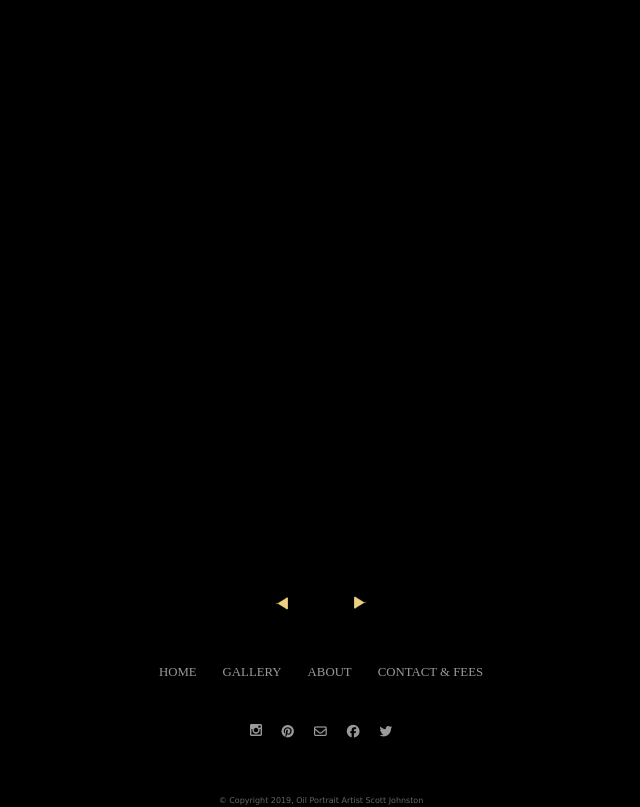
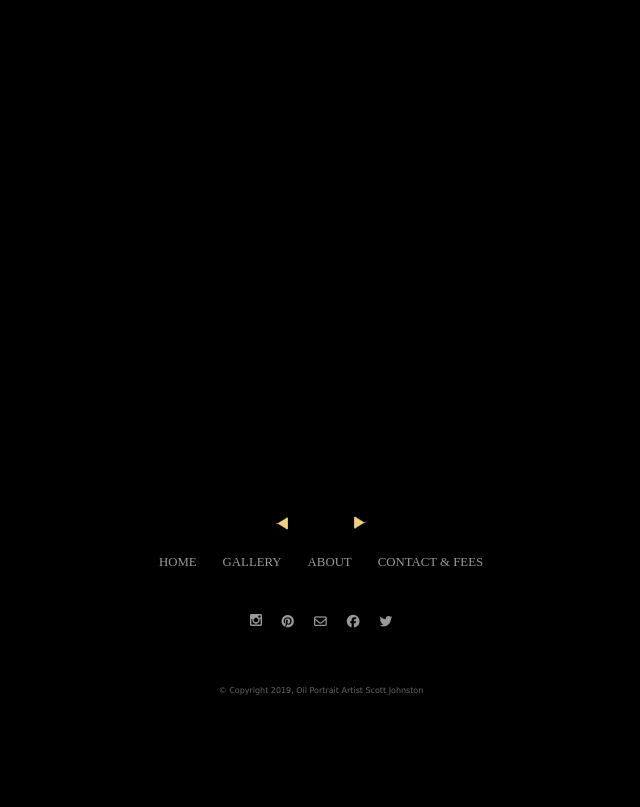
Before and after one commit to luketjohnston/dadsite, a Django app: page /portrait in a window 1280 px wide. Shown: the part 108-915 px from the top of the page, without its empty margins (319-959 px from the left). After the commit the page ends 803 px from the top, so only its background shows below. Run offline with Django 3.2, Linux system fonts and the light colour scheme; data that the repository does not hold is empty; some libraries are stand-ins or nearby versions.

Commit message:
portrait better resizing

```diff
--- a/myapp/static/myapp/css/portrait.css
+++ b/myapp/static/myapp/css/portrait.css
@@ -27,8 +27,7 @@
     max-width: 530px;
     display: flex;
     justify-content: center;
-    margin-top: 35px;
-    margin-bottom: 30px;
+    margin-top: 30px;
     margin-left: auto;
     margin-right: auto;
 }
@@ -47,6 +46,13 @@
   cursor: pointer;
 }
 
+.myslideshow {
+  height: calc(85vh - 200px);
+}
+
+.myslide {
+  height: calc(85vh - 200px);
+}
 
 
 #previous {
```
